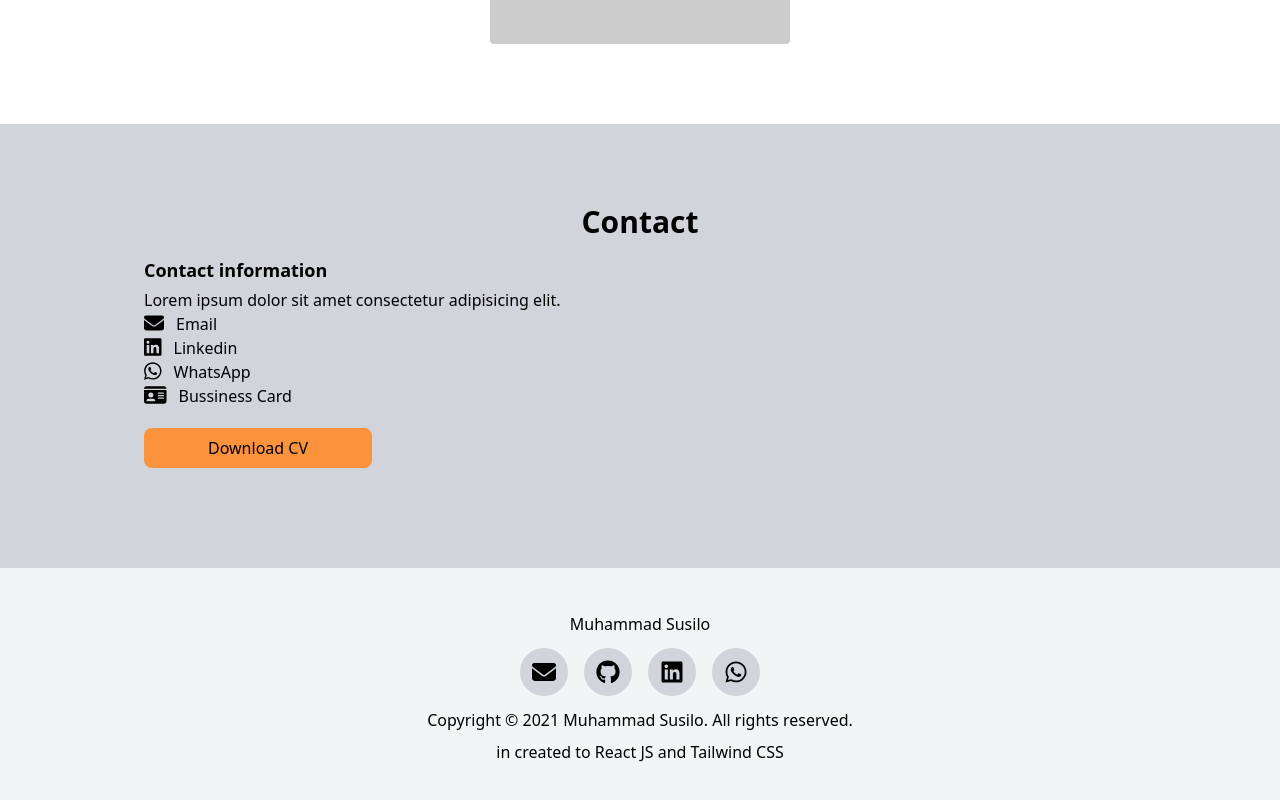
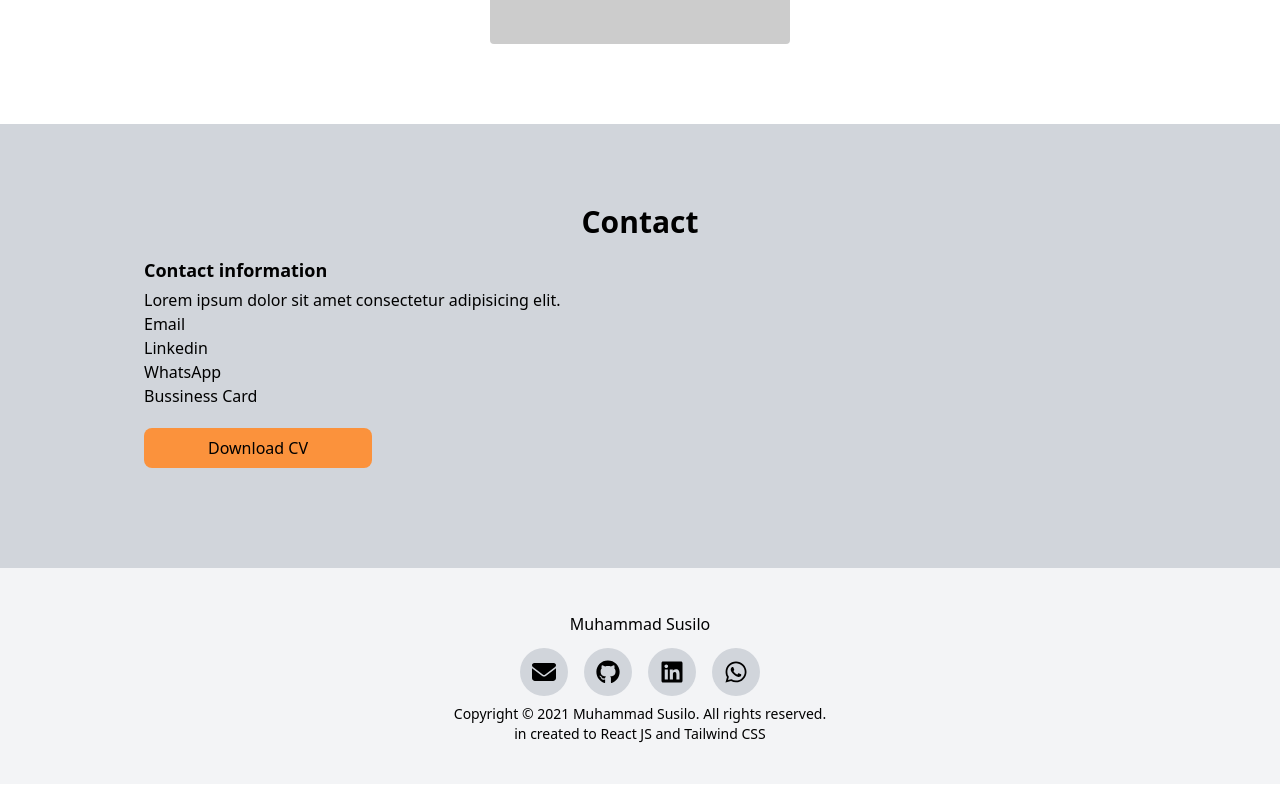
Before and after one commit to muhammadsusilo/portofolionew, a React (Vite) app: page / in a window 1280 px wide. Shown: the part 2043-2843 px from the top of the page. Built offline with nearby package versions, Linux system fonts and the light colour scheme.

Commit message:
create angker dari a href menjadi link because use react-router-dom

```diff
--- a/src/Elements/sosialMedia.jsx
+++ b/src/Elements/sosialMedia.jsx
@@ -9,6 +9,8 @@ import {
   faInstagram,
   faGithub,
 } from '@fortawesome/free-brands-svg-icons';
+import { Link } from 'react-router-dom';
+
 
 const sMedia = [
   {
@@ -40,13 +42,13 @@ const SosialMedia = () => {
   return (
     <div className="w-fit mx-3 flex">
       {sMedia.map((media) => (
-        <div className="text-center group">
-          <a href={media.href}>
+        <div className="text-center group"key={media.id}>
+          <Link to={media.href}>
             <FontAwesomeIcon
               icon={media.ikon}
               className="bg-gray-300 rounded-full p-3 mx-2 size-6 group-hover:scale-150 transition-all duration-200"
             />
-          </a>
+          </Link>
         </div>
       ))}
     </div>
--- a/src/Fragments/Footer.jsx
+++ b/src/Fragments/Footer.jsx
@@ -1,3 +1,5 @@
+import * as React from 'react';
+import { Link } from "react-router-dom";
 import SosialMedia from '../Elements/sosialMedia';
 
 const listFooter = [
@@ -13,14 +15,14 @@ const Footer = () => {
     <div className="py-10 bg-gray-100 flex justify-center flex-col items-center text-center leading-loose">
       <h1>Muhammad Susilo</h1>
       <ul className="flex gap-4 mb-2 ">
-       {listFooter.map((list) =>{
-         <li key={list.id}>
-           <a href={list.link}>{list.name}</a>
-         </li>;
-       })}
+        {listFooter.map((list) => {
+          <li key={list.id}>
+            <Link to={list.link}>{list.name}</Link>
+          </li>;
+        })}
       </ul>
       <SosialMedia />
-      <div>
+      <div className="text-sm">
         <p>Copyright &copy; 2021 Muhammad Susilo. All rights reserved.</p>
         <p>in created to React JS and Tailwind CSS</p>
       </div>
--- a/src/Pages/About.jsx
+++ b/src/Pages/About.jsx
@@ -25,8 +25,8 @@ const About = () => {
             Skills silo yang dimiliki:
           </p>
           <ul className="mt-3 list-disc pl-6 text-sm">
-            {skills.map((skill) => (
-              <li>{skill}</li>
+            {skills.map(( skill) => (
+              <li >{skill}</li>
             ))}
           </ul>
         </div>
--- a/src/Pages/Contact.jsx
+++ b/src/Pages/Contact.jsx
@@ -2,7 +2,14 @@ import { FontAwesomeIcon } from '@fortawesome/react-fontawesome';
 import { faEnvelope, faIdCard } from '@fortawesome/free-solid-svg-icons';
 import { faLinkedin, faWhatsapp } from '@fortawesome/free-brands-svg-icons';
 import Footer from '../Fragments/Footer';
+import { Link } from 'react-router-dom';
 
+const contactku = [
+  { id: 1, name: 'Email' },
+  { id: 2, name: 'Linkedin'},
+  { id: 3, name: 'WhatsApp'},
+  { id: 4, name: 'Bussiness Card' },
+];
 const Contact = () => {
   return (
     <>
@@ -14,38 +21,25 @@ const Contact = () => {
           <h2 className="my-1 font-semibold text-lg">Contact information</h2>
           <p>Lorem ipsum dolor sit amet consectetur adipisicing elit.</p>
           <ul className="leading-normal">
-            {/* untuk ke depan yang tulisan di a seperti email, linkedin, whatsapp, kartu nama bisa langsung  di tulis nama email, dll */}
-            <li>
-              <a href="#">
-                <FontAwesomeIcon icon={faEnvelope} className="mr-3 text-xl" />
-                Email
-              </a>
-            </li>
-            <li>
-              <a href="#">
-                <FontAwesomeIcon icon={faLinkedin} className="mr-3 text-xl" />
-                Linkedin
-              </a>
-            </li>
-            <li>
-              <a href="#">
-                <FontAwesomeIcon icon={faWhatsapp} className="mr-3 text-xl" />
-                WhatsApp
-              </a>
-            </li>
-            <li>
-              <a href="#">
-                <FontAwesomeIcon icon={faIdCard} className="mr-3 text-xl" />
-                Bussiness Card
-              </a>
-            </li>
+            {contactku.map((contac) => {
+              // <li key={list.id}>
+              //   <Link to={list.href} className="flex items-center mb-2">
+              //     <FontAwesomeIcon icon={list.ikon} className="mr-3 text-xl" />
+              //     {list.name}
+              //   </Link>
+              // </li>
+             return (
+               <li key={contac.id}>
+                 <Link to="#">{contac.name}</Link>
+               </li>
+             );
+            })}
           </ul>
-          <a href="#" className="w-fit">
+          <Link to="#" className="w-fit">
             <button className="my-5 p-2 px-16 bg-orange-400 rounded-lg hover:bg-orange-500">
-              {' '}
               Download CV
             </button>
-          </a>
+          </Link>
         </div>
         <div>{/* nanti disini form untuk masuk ke email */}</div>
       </div>
```
